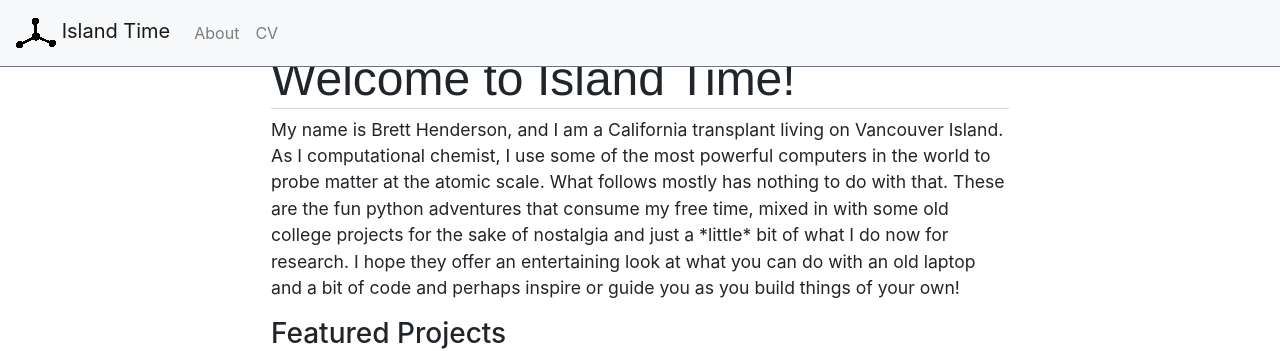
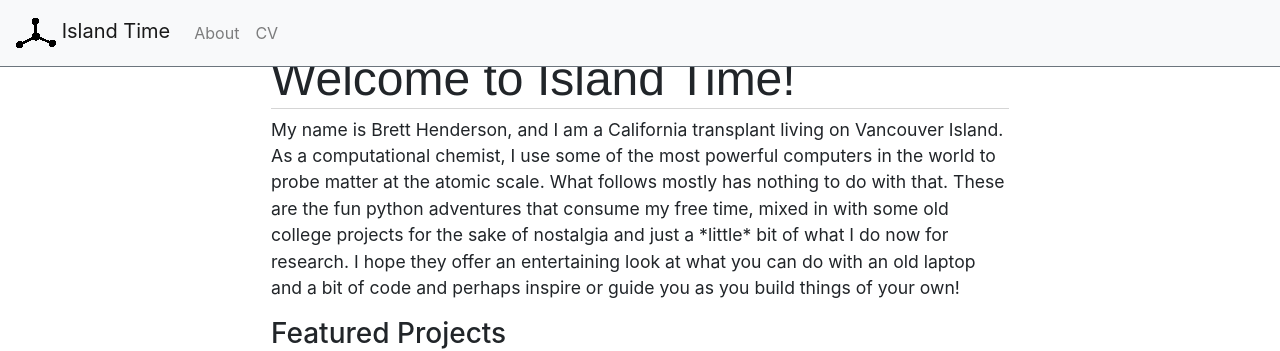
Before and after one commit to brettrhenderson/brettrhenderson.github.io, a Jekyll site: the page built from index.html, in a window 1280 px wide and 1153 px high. Shown: the top 351 px of the window. Built offline with Jekyll 4.4.1, drawn with Linux system fonts in a browser that asks for light colours; nearby versions of some CDN libraries.

Commit message:
fixed typo in intro

```diff
--- a/index.html
+++ b/index.html
@@ -3,7 +3,7 @@ layout: noside
 ---
 
 <p>
-My name is Brett Henderson, and I am a California transplant living on Vancouver Island. As I computational
+My name is Brett Henderson, and I am a California transplant living on Vancouver Island. As a computational
 chemist, I use some of the most powerful computers in the world to probe matter
 at the atomic scale. What follows mostly has nothing to do with that. These are
 the fun python adventures that consume my free time, mixed in with some old college
```
